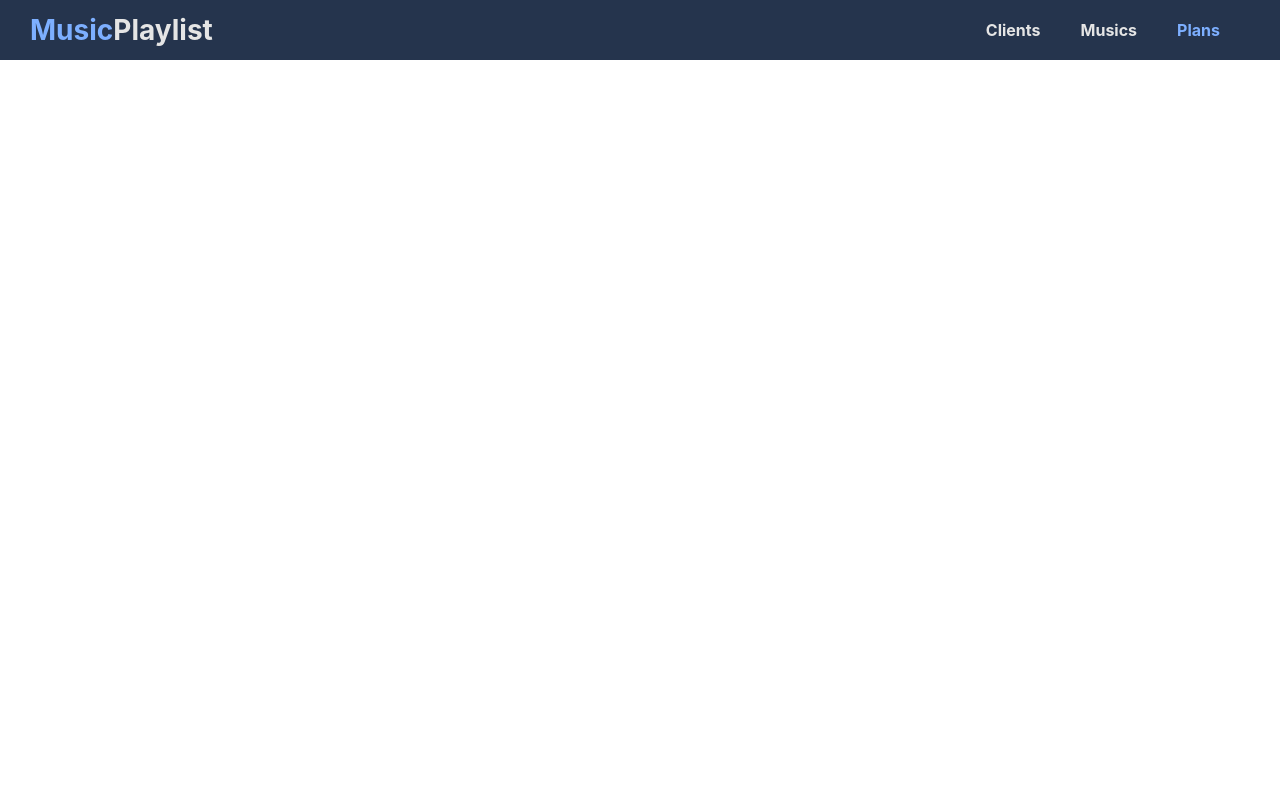
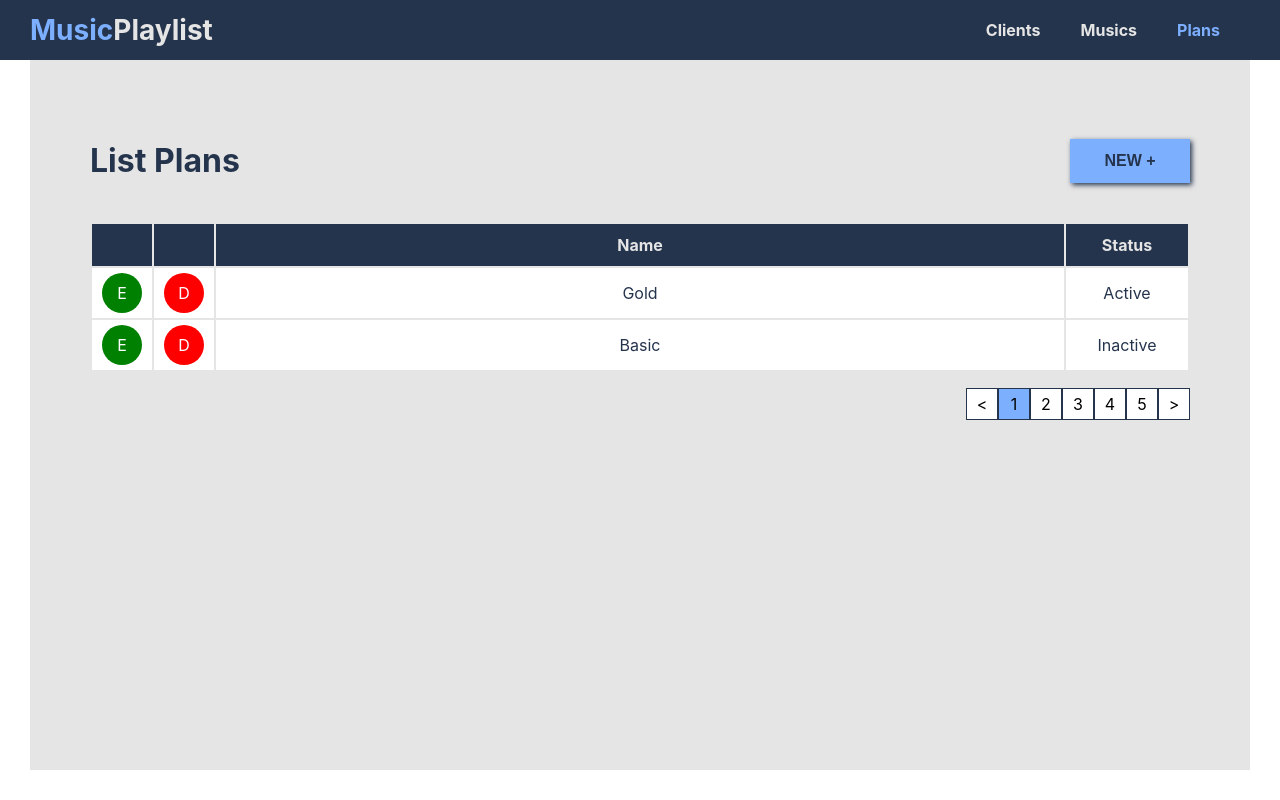
Before and after one commit to moraisigor/Music-Playlist, a React (Create React App) app in the folder frontend/: page /admin/plans in a window 1280 px wide. Built offline with nearby package versions, Linux system fonts and the light colour scheme.

Commit message:
Create dynamic list for plans

```diff
--- a/frontend/public/index.html
+++ b/frontend/public/index.html
@@ -24,7 +24,7 @@
       work correctly both with client-side routing and a non-root public URL.
       Learn how to configure a non-root public URL by running `npm run build`.
     -->
-    <title>React App</title>
+    <title>MusicPlaylist</title>
   </head>
   <body>
     <noscript>You need to enable JavaScript to run this app.</noscript>
--- /dev/null
+++ b/frontend/src/components/button/delete/delete-icon-button.css
@@ -0,0 +1,6 @@
+.deleteIconButton {
+    border-radius: 50%;
+    background-color: red;
+    color: white;
+    cursor: pointer;
+}
--- /dev/null
+++ b/frontend/src/components/button/delete/delete-icon-button.tsx
@@ -0,0 +1,16 @@
+import './delete-icon-button.css';
+
+interface ButtonProps {
+    size: number,
+    onClick: () => any
+}
+
+function DeleteIconButton(props: ButtonProps) {
+    return (
+        <div className='deleteIconButton' onClick={props.onClick} style={{width: `${props.size}px`, height: `${props.size}px`}}>
+            D
+        </div>
+    );
+}
+
+export default DeleteIconButton;
--- /dev/null
+++ b/frontend/src/components/button/edit/edit-icon-button.css
@@ -0,0 +1,6 @@
+.editIconButton {
+    border-radius: 50%;
+    background-color: green;
+    color: white;
+    cursor: pointer;
+}
--- /dev/null
+++ b/frontend/src/components/button/edit/edit-icon-button.tsx
@@ -0,0 +1,15 @@
+import './edit-icon-button.css';
+
+interface ButtonProps {
+    size: number
+}
+
+function EditIconButton(props: ButtonProps) {
+    return (
+        <div className='editIconButton' style={{width: `${props.size}px`, height: `${props.size}px`}}>
+            E
+        </div>
+    );
+}
+
+export default EditIconButton;
--- /dev/null
+++ b/frontend/src/models/plan.ts
@@ -0,0 +1,25 @@
+export default class PlanModel {
+    private name: string;
+    private status: boolean;
+
+    constructor(name?: string, status?: boolean) {
+        this.name = name == null ? "" : name;
+        this.status = status == null ? false : status;
+    }
+
+    public getName(): string {
+        return this.name;
+    }
+
+    public setName(name: string) {
+        this.name = name;
+    }
+
+    public getStatus(): boolean {
+        return this.status;
+    }
+
+    public setStatus(status: boolean) {
+        this.status = status;
+    }
+}
--- a/frontend/src/pages/admin-dashboard/plans/list/admin-plans-list-page.css
+++ b/frontend/src/pages/admin-dashboard/plans/list/admin-plans-list-page.css
@@ -8,9 +8,44 @@
 
 .adminPlansBody {
     display: flex;
-    align-items: center;
+    align-items: flex-start;
     justify-content: center;
     height: calc(100vh - 60px);
+}
+
+.adminPlansCard {
+    display: flex;
+    flex-direction: column;
+    background-color: #E5E5E5;
+    align-items: center;
+    justify-content: flex-start;
+    height: calc(100vh - 150px);
+    width: calc(100vw - 180px);
+    padding: 60px;
+    padding-bottom: 0px;
+}
+
+#adminPlansHeader button {
+    display: block;
+    width: 120px;
+    border: none;
+    background-color: #7DAFFF;
+    padding: 10px;
+    font-size: 16px;
+    cursor: pointer;
+    text-align: center;
+    min-height: 44px;
+    color: #25344D;
+    font-weight: bold;
+    box-shadow: 2px 2px 5px #25344D;
+}
+
+#adminPlansHeader {
+    display: flex;
+    width: 100%;
+    align-items: center;
+    justify-content: space-between;
+    color: #25344D;
 }
 
 .adminNavbar {
@@ -44,3 +79,68 @@
     color: #E5E5E5;
     cursor: pointer;
 }
+
+.plansTable {
+    width: 100%;
+    margin-top: 20px;
+}
+
+.plansTable thead {
+    background-color: #25344D;
+    color: #E5E5E5;
+    line-height: 40px;
+}
+
+.plansTable tbody {
+    background-color: white;
+    color: #25344D;
+    line-height: 40px;
+}
+
+.plansActionColumn {
+    width: 50px;
+    box-align: center;
+    padding: 5px;
+}
+
+.plansActionColumn > * {
+    margin-left: 5px;
+}
+
+.plansTable tfoot {
+    background-color: #25344D;
+    color: #E5E5E5;
+    line-height: 40px;
+}
+
+.pagination {
+    width: 100%;
+    display: flex;
+    justify-content: flex-end;
+}
+
+.paginationContainer {
+    display: flex;
+    flex-direction: row;
+}
+
+.paginationMenu {
+    list-style-type: none;
+}
+
+.paginationMenu li {
+    display: flex;
+    justify-content: center;
+    align-items: center;
+    float: left;
+    width: 30px;
+    height: 30px;
+    cursor: pointer;
+    background-color: white;
+    border: 1px solid #25344D;
+}
+
+.currentPage {
+    cursor: default !important;
+    background-color: #7DAFFF !important;
+}
--- a/frontend/src/pages/admin-dashboard/plans/list/admin-plans-list-page.jsx
+++ /dev/null
@@ -1,20 +0,0 @@
-import TextualLogo from "../../../../components/logo/textual/logo-textual";
-import './admin-plans-list-page.css'
-
-function AdminPlansListPage() {
-    return (
-        <div className="adminPlans">
-            <header className='adminNavbar'>
-                <TextualLogo fontSize={28} />
-                <div className="navbarMenu">
-                    <a href="clients"><h4>Clients</h4></a>
-                    <a href="musics"><h4>Musics</h4></a>
-                    <h4>Plans</h4>
-                </div>
-            </header>
-            <div className="adminPlansBody"></div>
-        </div>
-    )
-}
-
-export default AdminPlansListPage;
--- /dev/null
+++ b/frontend/src/pages/admin-dashboard/plans/list/admin-plans-list-page.tsx
@@ -0,0 +1,137 @@
+import { useState } from "react";
+import DeleteIconButton from "../../../../components/button/delete/delete-icon-button";
+import EditIconButton from "../../../../components/button/edit/edit-icon-button";
+import TextualLogo from "../../../../components/logo/textual/logo-textual";
+import PlanModel from "../../../../models/plan";
+import './admin-plans-list-page.css'
+
+function AdminPlansListPage() {
+    const [currentPage, setCurrentPage] = useState(1);
+    const [lastPage, setLastPage] = useState(10);
+    const [pageOptions, setPageOptions] = useState([1, 2, 3, 4, 5]);
+
+    const plans: PlanModel[] = [
+        new PlanModel('Gold', true),
+        new PlanModel('Basic', false),
+    ];
+
+    function pageForward() {
+        if (currentPage < lastPage) {
+            if (pageOptions[pageOptions.length - 1] < lastPage) {
+                const options = pageOptions;
+                options.push(pageOptions[pageOptions.length - 1] + 1);
+                options.shift();
+                setPageOptions(options);
+            }
+
+            setCurrentPage(currentPage + 1);
+        }
+    }
+
+    function pageBackward() {
+        if (currentPage > 1) {
+            if (pageOptions[0] > 1) {
+                const options = pageOptions;
+                options.unshift(pageOptions[0] - 1);
+                options.pop();
+                setPageOptions(options);
+            }
+
+            setCurrentPage(currentPage - 1);
+        }
+    }
+
+    function selectPage(page: number) {
+        setCurrentPage(page);
+    }
+
+    function deletePlan(plan: PlanModel) {
+        console.log(plan.getName());
+    }
+
+    return (
+        <div className="adminPlans">
+            <header className='adminNavbar'>
+                <TextualLogo fontSize={28} />
+                <div className="navbarMenu">
+                    <a href="clients"><h4>Clients</h4></a>
+                    <a href="musics"><h4>Musics</h4></a>
+                    <h4>Plans</h4>
+                </div>
+            </header>
+            <div className="adminPlansBody">
+                <div className="adminPlansCard">
+                    <div id="adminPlansHeader">
+                        <h1>List Plans</h1>
+                        <button>NEW +</button>
+                    </div>
+
+                    <table className="plansTable">
+                        <thead>
+                            <tr>
+                                <th></th>
+                                <th></th>
+                                <th>Name</th>
+                                <th>Status</th>
+                            </tr>
+                        </thead>
+                        <tbody>
+
+                            {
+                                plans.map((plan: PlanModel) => {
+                                    return (
+                                        <tr>
+                                            <td className="plansActionColumn">
+                                                <EditIconButton size={40} />
+                                            </td>
+                                            <td className="plansActionColumn">
+                                                <DeleteIconButton size={40} onClick={() => deletePlan(plan)}/>
+                                            </td>
+                                            <td>{ plan.getName() }</td>
+                                            <td style={{width: '120px'}}>{ plan.getStatus() ? 'Active' : 'Inactive' }</td>
+                                        </tr>
+                                    );
+                                })
+                            }
+
+                        </tbody>
+                    </table>
+
+                    <div className="pagination">
+                        <div className='paginationContainer' >
+                            <ul className="paginationMenu">
+                                <li onClick={pageBackward}>
+                                    <span>{'<'}</span>
+                                </li>
+
+                                {
+                                    pageOptions.map((page: number) => {
+                                        if (page === currentPage) {
+                                            return (
+                                                <li className="currentPage">
+                                                    <span>{currentPage}</span>
+                                                </li>
+                                            );
+                                        }
+
+                                        return (
+                                            <li onClick={() => selectPage(page)}>
+                                                <span>{page}</span>
+                                            </li>
+                                        );
+                                    })
+                                }
+
+                                <li onClick={pageForward}>
+                                    <span>{'>'}</span>
+                                </li>
+                            </ul>
+                        </div>
+                    </div>
+                </div>
+            </div>
+        </div>
+    )
+}
+
+export default AdminPlansListPage;
```
Also changed, not shown: frontend/src/pages/admin-dashboard/clients/list/admin-clients-list-page.tsx (renamed from frontend/src/pages/admin-dashboard/clients/list/admin-clients-list-page.jsx), frontend/src/pages/admin-dashboard/musics/list/admin-musics-list-page.tsx (renamed from frontend/src/pages/admin-dashboard/musics/list/admin-musics-list-page.jsx).
